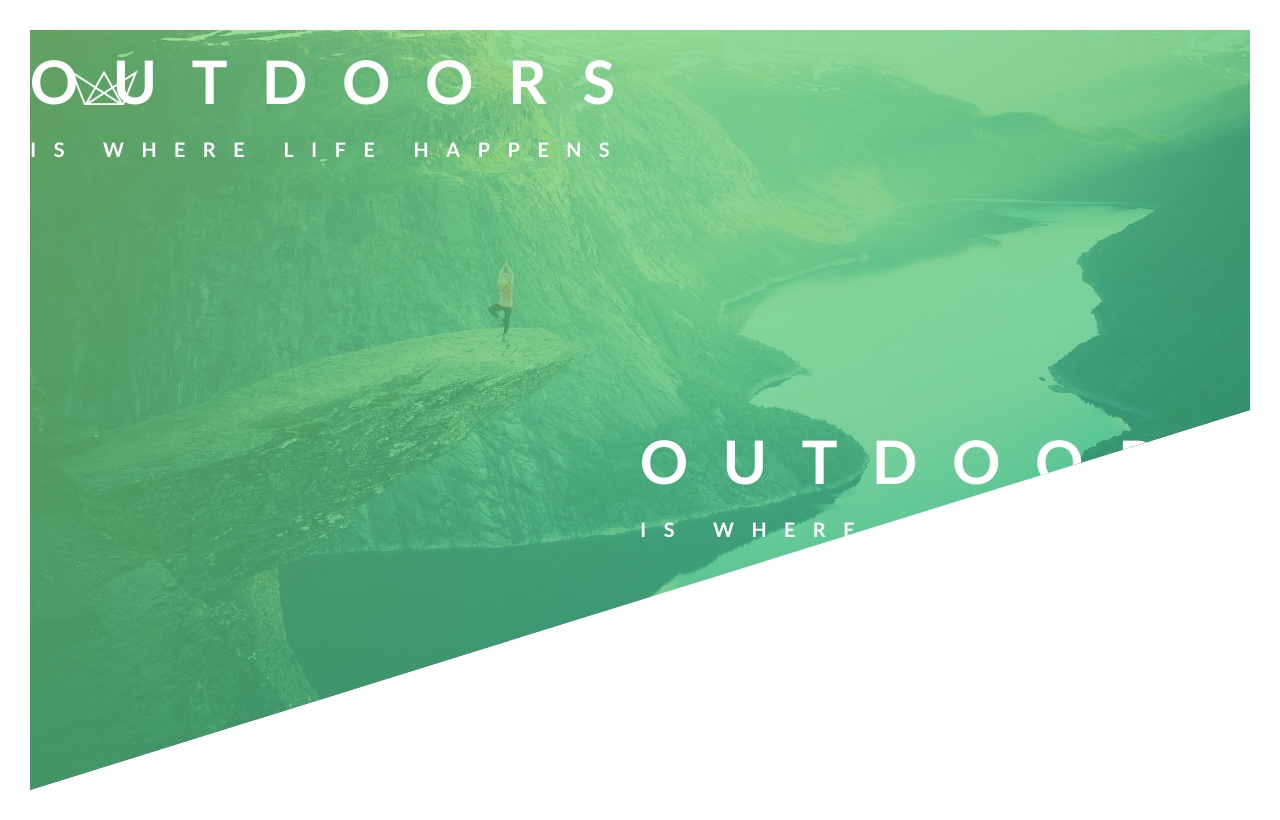
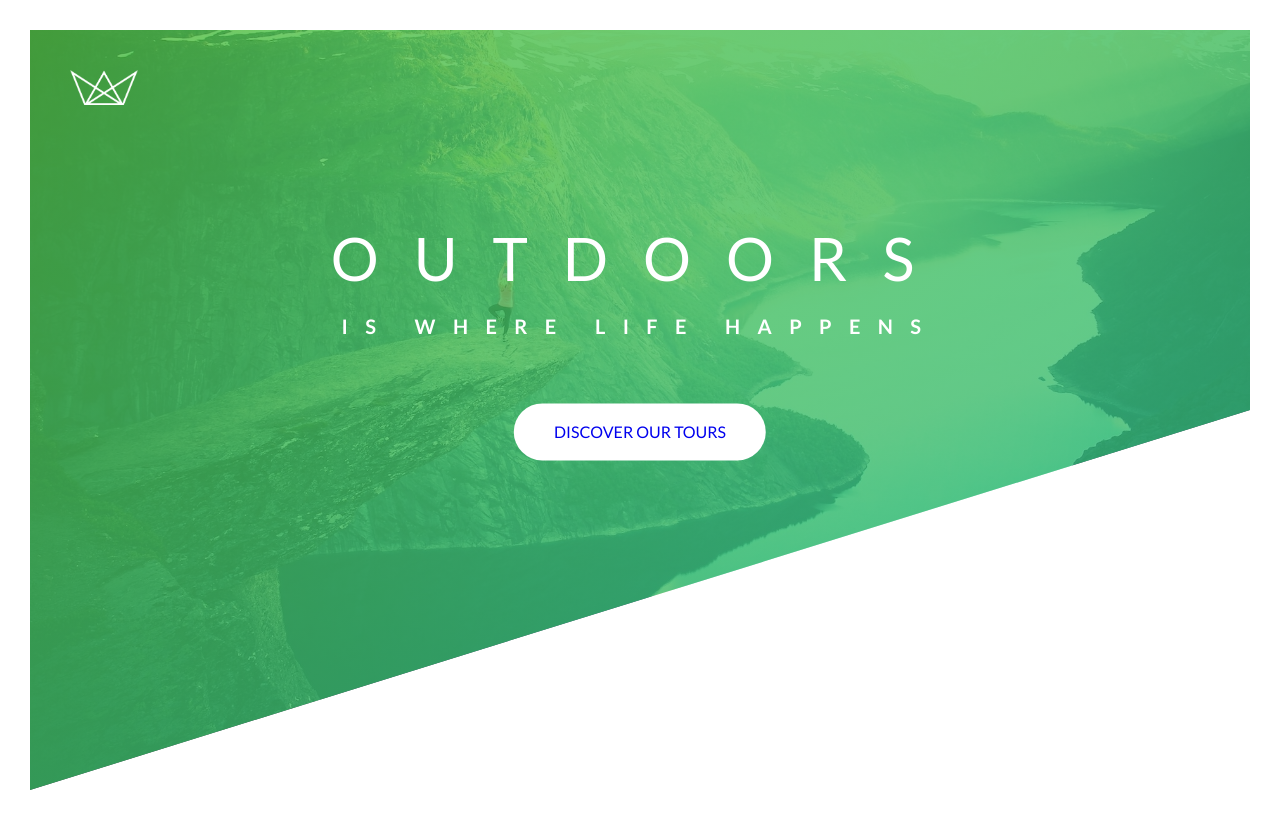
Before and after one commit to DaiChristiansen/CSS-Advance, a plain HTML site: page Natours/starter/index.html in a window 1280 px wide. Drawn offline with Linux system fonts and the light colour scheme; files that its build step writes are made by us from their sources.

Commit message:
Header y Boton central

```diff
--- a/Natours/starter/css/style.css
+++ b/Natours/starter/css/style.css
@@ -26,7 +26,7 @@ body {
 
 .header {
     height: 95vh;
-    background-image: linear-gradient(to right bottom, #7ed56fb7, #28b485bb), url(../img/hero.jpg);
+    background-image: linear-gradient(to right bottom, #4ebe3ac7, #2abb8bc9), url(../img/hero.jpg);
     background-size: cover;
     background-position: top;
     position: relative;
@@ -47,28 +47,144 @@ body {
 
 .text-box{
     position: absolute;
-    top: 50%;
+    top: 40%;
     left: 50%;
-    transform: translate()
+    transform: translate(-50%, -50%);
+    text-align: center;
+    margin-bottom: 60px;
 }
 
 
 .heading-primary{
     color: #ffffff;
     text-transform: uppercase;
+
+    backface-visibility: hidden; /* La animación se mueve un poco hacia arriba, por un error desconocido, y este sería el truco para arregrarlo*/
+    margin-bottom: 60px;
 }
 
-.heading-primary-main{
+.heading-primary-main{ /*Titulo principal*/
     display: block;
     font-size: 60px;
-    font-weight: 600;
-    letter-spacing: 35px;
+    font-weight: 400;
+    letter-spacing: 35px; /*Interletrado*/
+
+    animation-name: moveInLeft; /*Nombre que le pusimos a la animacion en @keyframes*/
+    animation-duration: 1s; /* Tiempo que va a durar la animación*/
+
+    /*
+    animation-delay: 2s; Retrasa el inicio de la animación
+    animation-iteration-count: 3; Repite X cantidad de veces la animación
+    animation-timing-function: ease-out; La animación arranca rápido y se hace más lenta sobre el final, si hubiese sido ease-in, sería al revés
+*/
 }
 
-.heading-primary-sub{
+.heading-primary-sub{ /*Subtitulo*/
     display: block;
     font-size: 20px;
     font-weight: 700;
     letter-spacing: 17.4px;
 
+    animation-name: moveInRight;
+    animation-duration: 1s;
+
 }
+
+@keyframes moveInLeft { /* Animacion por fotogramas, se puede poner cualquier valos de % para generar distintas animaciones
+    Va de izquierda a derecha*/
+    0% { /*Comienzo de la animación*/
+        opacity: 0;
+        transform: translateX(-100px);
+    }
+
+    80% {
+        transform: translateX(10px);
+    }
+
+    100% {
+        opacity: 1;
+        transform: translate(0);
+    }
+}
+
+@keyframes moveInRight { /* Animacion por fotogramas, se puede poner cualquier valos de % para generar distintas animaciones.
+    Va de derecha a izquierda*/
+    0% { /*Comienzo de la animación*/
+        opacity: 0;
+        transform: translateX(100px);
+    }
+
+    80% {
+        transform: translateX(-10px);
+    }
+
+    100% {
+        opacity: 1;
+        transform: translate(0);
+    }
+}
+
+@keyframes moveInBottom {
+    0% {
+      opacity: 0;
+      transform: translateY(30px);
+    }
+
+    100% {
+      opacity: 1;
+      transform: translate(0);
+    }
+}
+
+.btn:link, /* aparece en azul, como si fuera un link, que aun no ha sido clickeado*/
+btn:visited /* cuando el usuario ya hizo click en el boton*/ {
+    text-transform: uppercase;
+    text-decoration: none;
+    padding: 15px 40px;
+    display: inline-block; /* para que tenga su propio espacio y no se superponga con otra cosa*/
+    border-radius: 100px;
+    transition: all /*tipo de transicion*/ 0.2s /*tiempo de transición*/;
+    position: relative;
+}
+
+.btn:hover { /*cuando el usuario pasa el cursor por encima*/
+    transform: translateY(-3px);
+    box-shadow: 0 10px 20px rgba(0, 0, 0, .2);
+}
+
+.btn:active { /*cuando se hace click en el boton*/
+    transform: translateY(-1px); /*es en relacion con el estado inicial*/
+    box-shadow: 0 5px 10px rgba(0, 0, 0, .2);
+}
+
+.btb-white {
+    background-color: #ffffff;
+    color: #777;
+}
+
+.btn::after {
+    content: "";
+    display: inline-block;
+    height: 100%;
+    width: 100%;
+    border-radius: 100px;
+    position: absolute;
+    top: 0;
+    left: 0;
+    z-index: -1; /*define la posicion de los elementos si entran uno encima de otro*/
+    transition: all .4s;
+}
+
+
+.btn-white::after {
+    background-color: #ffffff;
+}
+
+.btn:hover::after {
+    transform: scaleX(1.4) scaleY(1.6);
+    opacity: 0;
+}
+
+.btn-animated {
+    animation: moveInBottom .5s ease-out .75s;
+}
--- a/Natours/starter/index.html
+++ b/Natours/starter/index.html
@@ -23,12 +23,10 @@
                     <span class="heading-primary-main ">Outdoors</span>
                     <span class="heading-primary-sub ">is where life happens</span>
                 </h1>
+
+                <a href="#" class="btn btn-white btn-animated">Discover our tours</a>
             </div>
 
-            <h1 class="heading-primary">
-                <span class="heading-primary-main ">Outdoors</span>
-                <span class="heading-primary-sub ">is where life happens</span>
-            </h1>
         </header>
 
     </body>
```
